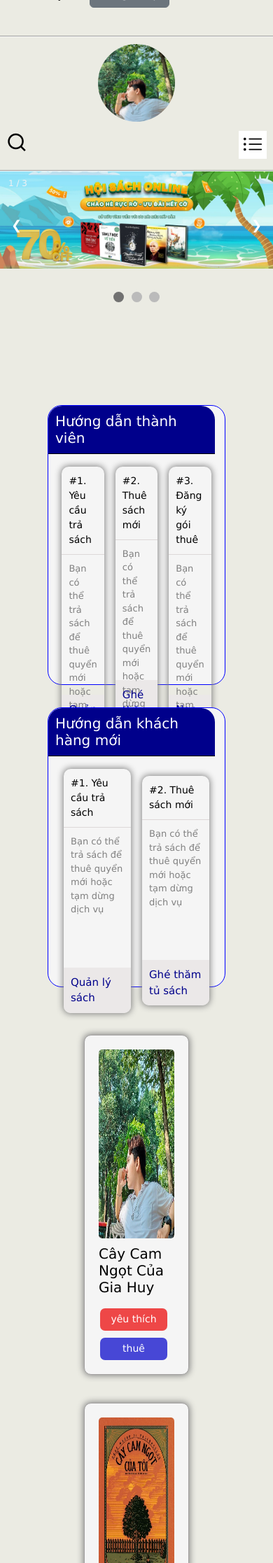
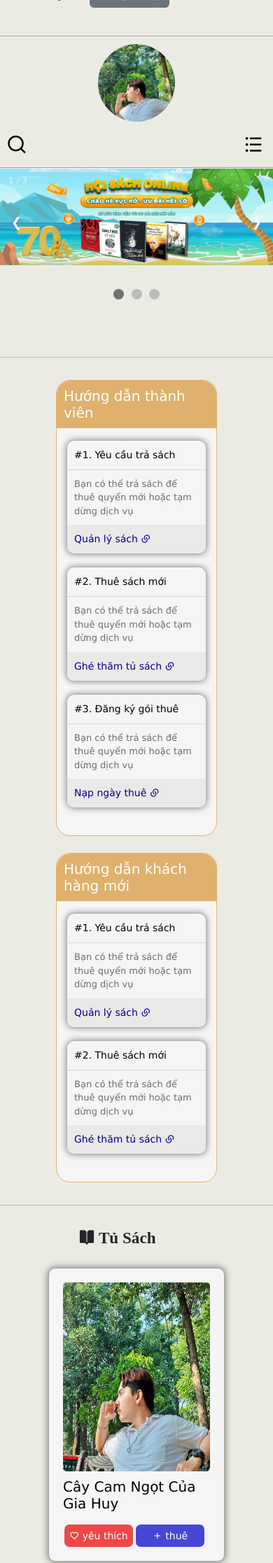
Before and after one commit to thanglaptop/ThucHanhWeb, a PHP site: page / in a window 390 px wide. Shown: the part 286-2520 px from the top of the page at 70% size. Run offline with PHP 8.4, Linux system fonts and the light colour scheme.

Commit message:
con responsive header, menu

```diff
--- a/index.html
+++ b/index.html
@@ -200,25 +200,11 @@
                 </div>
                 <div class="col-lg-3 col-2 col-sm-3 col-md-3">
                     <div class="thanhtimkiem__search__canhan">
-                        <a href="">
-                            <svg xmlns="http://www.w3.org/2000/svg" width="16" height="16" fill="currentColor"
-                                class="bi bi-person" viewBox="0 0 16 16">
-                                <path
-                                    d="M8 8a3 3 0 1 0 0-6 3 3 0 0 0 0 6m2-3a2 2 0 1 1-4 0 2 2 0 0 1 4 0m4 8c0 1-1 1-1 1H3s-1 0-1-1 1-4 6-4 6 3 6 4m-1-.004c-.001-.246-.154-.986-.832-1.664C11.516 10.68 10.289 10 8 10s-3.516.68-4.168 1.332c-.678.678-.83 1.418-.832 1.664z" />
-                            </svg>
-                        </a>
-                        <a href=""><svg xmlns="http://www.w3.org/2000/svg" width="16" height="16" fill="currentColor"
-                                class="bi bi-bookmark-heart" viewBox="0 0 16 16">
-                                <path fill-rule="evenodd"
-                                    d="M8 4.41c1.387-1.425 4.854 1.07 0 4.277C3.146 5.48 6.613 2.986 8 4.412z" />
-                                <path
-                                    d="M2 2a2 2 0 0 1 2-2h8a2 2 0 0 1 2 2v13.5a.5.5 0 0 1-.777.416L8 13.101l-5.223 2.815A.5.5 0 0 1 2 15.5zm2-1a1 1 0 0 0-1 1v12.566l4.723-2.482a.5.5 0 0 1 .554 0L13 14.566V2a1 1 0 0 0-1-1z" />
-                            </svg></a>
-                        <a href=""><svg xmlns="http://www.w3.org/2000/svg" width="16" height="16" fill="currentColor"
-                                class="bi bi-list-ul" viewBox="0 0 16 16">
-                                <path fill-rule="evenodd"
-                                    d="M5 11.5a.5.5 0 0 1 .5-.5h9a.5.5 0 0 1 0 1h-9a.5.5 0 0 1-.5-.5m0-4a.5.5 0 0 1 .5-.5h9a.5.5 0 0 1 0 1h-9a.5.5 0 0 1-.5-.5m0-4a.5.5 0 0 1 .5-.5h9a.5.5 0 0 1 0 1h-9a.5.5 0 0 1-.5-.5m-3 1a1 1 0 1 0 0-2 1 1 0 0 0 0 2m0 4a1 1 0 1 0 0-2 1 1 0 0 0 0 2m0 4a1 1 0 1 0 0-2 1 1 0 0 0 0 2" />
-                            </svg></a>
+                        <div>
+                        <a href=""><i class="ri-user-line"></i></a>
+                        <a href=""><i class="ri-bookmark-3-line"></i></a>
+                        <a href=""><i class="ri-list-unordered"></i></a>
+                        </div>
                     </div>
                 </div>
             </div>
@@ -290,44 +276,62 @@
     <!--end-->
 
     <!-- start hướng dẫn thành viên  -->
+    <hr>
     <section class="huongdanthanhvien">
         <div class="container_huongdan">
             <div class="row">
-                <div class="col-lg-6 huongdan">
+                <div class="col-lg-6 col-md-6" style="padding-bottom: 1.5rem;">
+                    <div class="huongdan">
                         <h5>Hướng dẫn thành viên</h5>
                         <ul>
+                            <div class="row">
+                                <div class="col-lg-4 col-md-12 contenthuongdan">
                                     <li>
                                         <div>#1. Yêu cầu trả sách</div>
                                         <div>Bạn có thể trả sách để thuê quyển mới hoặc tạm dừng dịch vụ</div>
-                            <a href="#">Quản lý sách</a>
+                                        <a href="#">Quản lý sách <i class="ri-links-line"></i></a>
                                     </li>
+                                </div>
+                                <div class="col-lg-4 col-md-12 contenthuongdan">
                                     <li>
                                         <div>#2. Thuê sách mới</div>
                                         <div>Bạn có thể trả sách để thuê quyển mới hoặc tạm dừng dịch vụ</div>
-                            <a href="#">Ghé thăm tủ sách</a>
+                                        <a href="#">Ghé thăm tủ sách <i class="ri-links-line"></i></a>
                                     </li>
+                                </div>
+                                <div class="col-lg-4 col-md-12 contenthuongdan">
                                     <li>
                                         <div>#3. Đăng ký gói thuê</div>
                                         <div>Bạn có thể trả sách để thuê quyển mới hoặc tạm dừng dịch vụ</div>
-                            <a href="#">Nạp ngày thuê</a>
+                                        <a href="#">Nạp ngày thuê <i class="ri-links-line"></i></a>
                                     </li>
+                                </div>
+                            </div>
                         </ul>
                     </div>
-                <div class="col-lg-1" style="height: 2rem; width: 4rem"></div>
-                <div class="col-lg-5 huongdan">
+                </div>
+                <div class="col-lg-6 col-md-6">
+                    <div class="huongdan">
                         <h5>Hướng dẫn khách hàng mới</h5>
                         <ul>
+                            <div class="row">
+                                <div class="col-lg-6 col-md-12 contenthuongdan">
                                     <li>
                                         <div>#1. Yêu cầu trả sách</div>
                                         <div>Bạn có thể trả sách để thuê quyển mới hoặc tạm dừng dịch vụ</div>
-                            <a href="#">Quản lý sách</a>
+                                        <a href="#">Quản lý sách <i class="ri-links-line"></i></a>
                                     </li>
+                                </div>
+                                <div class="col-lg-6 col-md-12 contenthuongdan">
                                     <li>
                                         <div>#2. Thuê sách mới</div>
                                         <div>Bạn có thể trả sách để thuê quyển mới hoặc tạm dừng dịch vụ</div>
-                            <a href="#">Ghé thăm tủ sách</a>
+                                        <a href="#">Ghé thăm tủ sách <i class="ri-links-line"></i></a>
                                     </li>
+                                </div>
+                            </div>
                         </ul>
+                    </div>
                 </div>
             </div>
         </div>
@@ -335,94 +339,100 @@
     <!-- end hướng dẫn thành viên  -->
 
     <!-- start sách -->
+    <hr>
     <section class="tusach">
         <div class="container_sach">
             <div class="row">
                 <div class="col-lg-12">
+                    <h3><i class="ri-book-open-fill"> Tủ Sách</i></h3>
                     <div class="row">
-                        <div class="col-lg-3 sach">
+                        <div class="col-lg-3 col-md-4 col-sm-6 sach">
                             <div class="gapsach">
                                 <a href="#">
                                     <img src="img/gia_huy.jpg" alt="">
                                     <h5>Cây Cam Ngọt Của Gia Huy</h5>
                                 </a>
-                                <button type="submit" class="btnyeuthich">yêu thích</button>
-                                <button type="submit" class="btnthue">thuê</button>
+                                <button type="submit" class="btnyeuthich"><i class="ri-heart-line"></i> yêu
+                                    thích</button>
+                                <button type="submit" class="btnthue"><i class="ri-add-line"></i> thuê</button>
                             </div>
                         </div>
-                        <div class="col-lg-3 sach">
+                        <div class="col-lg-3 col-md-4 col-sm-6 sach">
                             <div class="gapsach">
                                 <a href="#">
                                     <img src="img/book/caycamngotcuatoi.png" alt="">
                                     <h5>Cây Cam Ngọt Của Tôi</h5>
                                 </a>
-                                <button type="submit" class="btnyeuthich">yêu thích</button>
-                                <button type="submit" class="btnthue">thuê</button>
+                                <button type="submit" class="btnyeuthich"><i class="ri-heart-line"></i> yêu
+                                    thích</button>
+                                <button type="submit" class="btnthue"><i class="ri-add-line"></i> thuê</button>
                             </div>
                         </div>
-                        <div class="col-lg-3 sach">
+                        <div class="col-lg-3 col-md-4 col-sm-6 sach">
                             <div class="gapsach">
                                 <a href="#">
                                     <img src="img/book/cho-toi-xin-mot-ve-di-tuoi-tho.png" alt="">
                                     <h5>Cho Tôi Xin Một Vé Đi Tuổi Thơ</h5>
                                 </a>
-                                <button type="submit" class="btnyeuthich">yêu thích</button>
-                                <button type="submit" class="btnthue">thuê</button>
+                                <button type="submit" class="btnyeuthich"><i class="ri-heart-line"></i> yêu
+                                    thích</button>
+                                <button type="submit" class="btnthue"><i class="ri-add-line"></i> thuê</button>
                             </div>
                         </div>
-                        <div class="col-lg-3 sach">
+                        <div class="col-lg-3 col-md-4 col-sm-6 sach">
                             <div class="gapsach">
                                 <a href="#">
                                     <img src="img/book/Kafka_bên_bờ_biển.png" alt="">
                                     <h5>Kafka Bên Bờ Biển</h5>
-                                    <h5></h5>
                                 </a>
-                                <button type="submit" class="btnyeuthich">yêu thích</button>
-                                <button type="submit" class="btnthue">thuê</button>
+                                <button type="submit" class="btnyeuthich"><i class="ri-heart-line"></i> yêu
+                                    thích</button>
+                                <button type="submit" class="btnthue"><i class="ri-add-line"></i> thuê</button>
                             </div>
                         </div>
-                        <div class="col-lg-3 sach">
+                        <div class="col-lg-3 col-md-4 col-sm-6 sach">
                             <div class="gapsach">
                                 <a href="#">
                                     <img src="img/book/onepiece.png" alt="">
                                     <h5>One Piece</h5>
-                                    <h5></h5>
                                 </a>
-                                <button type="submit" class="btnyeuthich">yêu thích</button>
-                                <button type="submit" class="btnthue">thuê</button>
+                                <button type="submit" class="btnyeuthich"><i class="ri-heart-line"></i> yêu
+                                    thích</button>
+                                <button type="submit" class="btnthue"><i class="ri-add-line"></i> thuê</button>
                             </div>
                         </div>
-                        <div class="col-lg-3 sach">
+                        <div class="col-lg-3 col-md-4 col-sm-6 sach">
                             <div class="gapsach">
                                 <a href="#">
                                     <img src="img/book/genius_left_crazy_right.png" alt="">
                                     <h5>Thiên Tài Bên Trái, Kẻ Điên Bên Phải</h5>
                                 </a>
-                                <button type="submit" class="btnyeuthich">yêu thích</button>
-                                <button type="submit" class="btnthue">thuê</button>
+                                <button type="submit" class="btnyeuthich"><i class="ri-heart-line"></i> yêu
+                                    thích</button>
+                                <button type="submit" class="btnthue"><i class="ri-add-line"></i> thuê</button>
                             </div>
                         </div>
 
-                        <div class="col-lg-3 sach">
+                        <div class="col-lg-3 col-md-4 col-sm-6 sach">
                             <div class="gapsach">
                                 <a href="#">
                                     <img src="img/book/nhatkytrongtu.png" alt="">
                                     <h5>Nhật Ký Trong Tù</h5>
-                                    <h5></h5>
                                 </a>
-                                <button type="submit" class="btnyeuthich">yêu thích</button>
-                                <button type="submit" class="btnthue">thuê</button>
+                                <button type="submit" class="btnyeuthich"><i class="ri-heart-line"></i> yêu
+                                    thích</button>
+                                <button type="submit" class="btnthue"><i class="ri-add-line"></i> thuê</button>
                             </div>
                         </div>
-                        <div class="col-lg-3 sach">
+                        <div class="col-lg-3 col-md-4 col-sm-6 sach">
                             <div class="gapsach">
                                 <a href="#">
                                     <img src="img/book/thutoi.png" alt="">
                                     <h5>Thú Tội</h5>
-                                    <h5></h5>
                                 </a>
-                                <button type="submit" class="btnyeuthich">yêu thích</button>
-                                <button type="submit" class="btnthue">thuê</button>
+                                <button type="submit" class="btnyeuthich"><i class="ri-heart-line"></i> yêu
+                                    thích</button>
+                                <button type="submit" class="btnthue"><i class="ri-add-line"></i> thuê</button>
                             </div>
                         </div>
                     </div>
@@ -431,6 +441,7 @@
         </div>
     </section>
     <!-- end sách -->
+    <hr>
     <h1 class="title_card">Sách vip pro</h1>
     <br>
     <div class="cards">
--- a/styles/main.css
+++ b/styles/main.css
@@ -502,19 +502,15 @@ span.psw {
 	display: flex;
 	align-items: center;
 	justify-content: center;
-	width: 100%;
 	height: 100%;
 }
-
-.thanhtimkiem__search__canhan svg {
+.thanhtimkiem__search__canhan i {
 	color: black;
-	width: 40px;
-	height: 40px;
-	background-color: white;
+	font-size: 30px;
 	padding: 5px 5px;
 }
 
-.thanhtimkiem__search__canhan svg:hover {
+.thanhtimkiem__search__canhan i:hover {
 	background-color: #ff9933;
 	border-radius: 20%;
 }
@@ -531,10 +527,9 @@ span.psw {
 	padding-right: 0.5rem;
 }
 
-@media screen and (max-width: 475px) {
+@media screen and (max-width: 768px) {
 	.container_srch {
-		max-width: 475px;
-		height: 190px;
+		max-width: 768px;
 	}
 	@keyframes hiensearch {
 		from {
@@ -597,7 +592,7 @@ span.psw {
 	.thanhtimkiem__search .icon {
 		display: flex;
 		align-items: center;
-		justify-content: center;
+		justify-content:flex-start;
 		font-size: 30px;
 	}
 	.thanhtimkiem__search .icon i:hover {
@@ -659,14 +654,10 @@ span.psw {
 		left: 0;
 		width: 85%;
 	}
-	.thanhtimkiem__search__canhan a:last-child {
-		position: relative;
-		top: 3px;
-		width: 100%;
-		height: 100%;
-		display: flex;
-		justify-content: center;
+	.thanhtimkiem__search__canhan{
+		justify-content: flex-end;
 	}
+
 	.thanhtimkiem__search__canhan a:not(:last-child) {
 		display: none;
 	}
@@ -806,11 +797,8 @@ img {
 /* end slide show */
 /* start hướng dẫn thành viên */
 .huongdanthanhvien {
-	display: flex;
-	align-items: center;
-	justify-content: center;
-	padding-top: 5rem;
-	padding-bottom: 3rem;
+	padding-top: 1rem;
+	padding-bottom: 1rem;
 }
 .container_huongdan {
 	width: 100%;
@@ -819,34 +807,38 @@ img {
 	padding-left: 5rem;
 	padding-right: 5rem;
 }
-.huongdanthanhvien .huongdan {
-	border: 1px solid blue;
+
+.huongdan{
+	border: 1px solid #dfb16d;
 	border-radius: 20px;
-	height: 400px;
 	background-color: whitesmoke;
 }
+
 .huongdanthanhvien h5 {
-	border-bottom: 1px solid black;
-	background-color: darkblue;
+	background-color: #dfb16d;
 	padding: 10px;
 	color: white;
-	width: 104.3%;
+	width: 100%;
 	border-top-left-radius: 20px;
 	border-top-right-radius: 20px;
-	position: relative;
-	left: -12px;
+	padding: 10px 10px;
+}
+
+.contenthuongdan{
+	padding-bottom: 20px;
 }
 .huongdanthanhvien ul {
-	display: flex;
-	align-items: center;
-	justify-content: center;
-	gap: 1rem;
-	padding: 10px 10px 40px 10px;
+	padding: 10px 15px 20px 15px;
 }
 .huongdanthanhvien li {
+	width: 100%;
+	height:100%;
 	list-style-type: none;
 	border-radius: 10px;
 	box-shadow: 0px 0px 10px 1px grey;
+	display: flex;
+	flex-wrap: wrap;
+	align-content: space-between;
 }
 
 .huongdanthanhvien li div:first-child {
@@ -855,17 +847,17 @@ img {
 	color: black;
 	font-size: 14px;
 	font-weight: 540;
+	width: 100%;
 }
 .huongdanthanhvien li div:not(:first-child) {
-	color: grey;
+	color: rgb(110, 109, 109);
 	font-size: 13px;
 	padding: 10px 10px;
-	height: 200px;
 }
 .huongdanthanhvien li a {
-	display: block;
+	width: 100%;
 	padding: 10px 10px;
-	font-size: 15px;
+	font-size: 14px;
 	background-color: #ebe8e8;
 	color: darkblue;
 	border-bottom-left-radius: 10px;
@@ -878,9 +870,11 @@ img {
 
 /* start sách */
 .tusach {
-	display: flex;
-	align-items: center;
-	justify-content: center;
+	padding-top: 1rem;
+	padding-bottom: 1rem;
+}
+.tusach h3 i{
+	font-weight: 600;
 }
 .container_sach {
 	width: 100%;
@@ -890,7 +884,6 @@ img {
 	padding-right: 7rem;
 }
 .gapsach {
-	width: 100%;
 	font-size: 14px;
 	font-weight: 500;
 	border: 1px solid rgb(163, 161, 161);
@@ -898,16 +891,20 @@ img {
 	border-radius: 10px;
 	box-shadow: 0px 0px 10px 1px grey;
 	background-color:whitesmoke;
+	display: flex;
+	flex-wrap: wrap;
+	align-content: space-between;
 }
 .gapsach img{
 	height: 270px;
-	width: 100%;
+	width: 210px;
 	border-radius: 5px;
 }
 .gapsach button{
+	font-size: 14px;
 	margin: 10px 2px 0px 2px;
 	border: none;
-	width: 6rem;
+	width: 98px;
 	height: 2rem;
 	border-radius: 7px;
 	color: white;
@@ -925,7 +922,8 @@ img {
 .gapsach a{
 	color: black;
 }
-.tusach .sach {
+.sach {
+	width: 286px;
 	display: flex;
 	justify-content: center;
 	padding: 20px;
```
Lines whose indentation alone changed are shown as unchanged.
